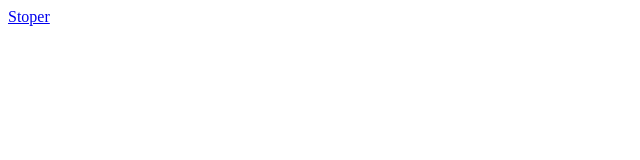
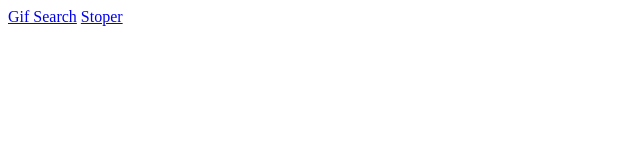
Before and after one commit to bartekbugala/ES6-Kodilla, a plain HTML site: page index.html in a window 1280 px wide. Shown: the full height of the page, 0-640 px from the left. Drawn offline with Linux system fonts and the light colour scheme.

Commit message:
Update index.html

```diff
--- a/index.html
+++ b/index.html
@@ -7,6 +7,7 @@
     <title>Document</title>
 </head>
 <body>
+    <a href="./Kodilla-19.5/index.html">Gif Search</a>
     <a href="./Kodilla-19.6/index.html">Stoper</a>
 </body>
 </html>
```
